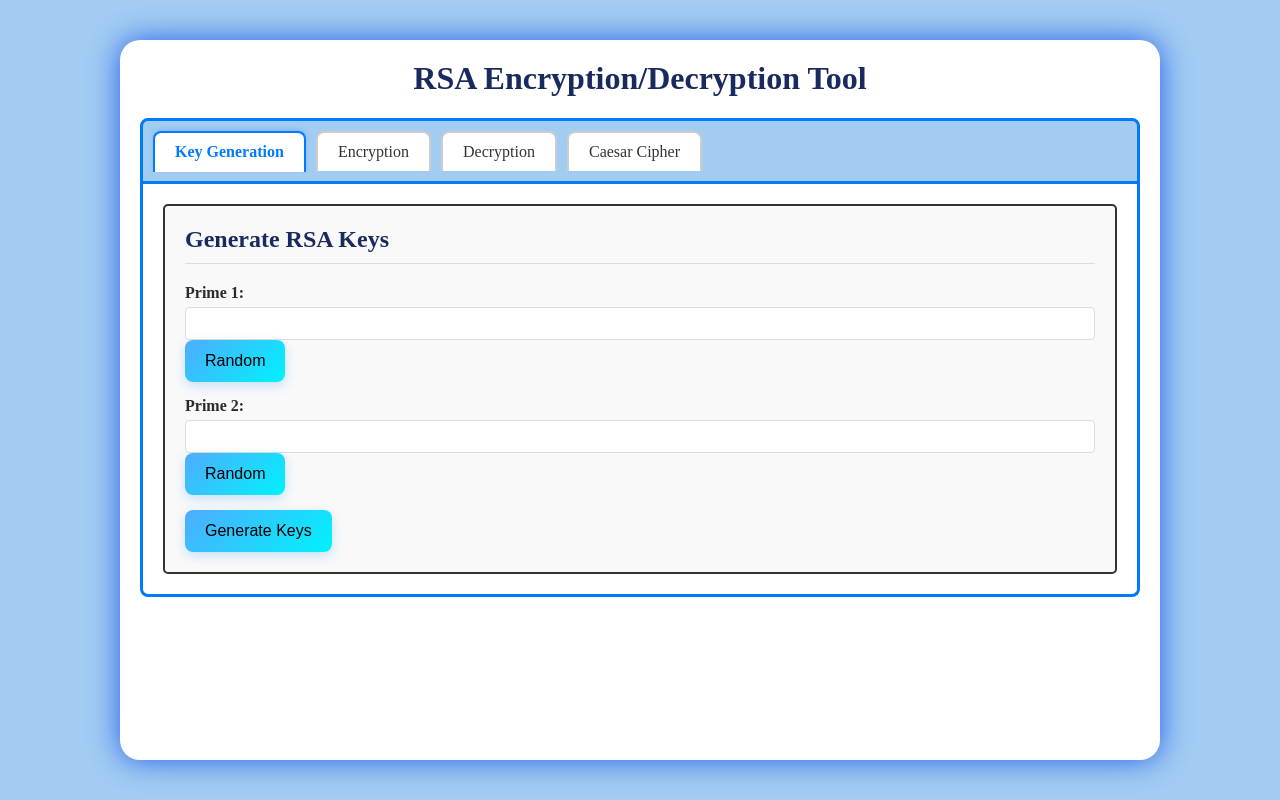
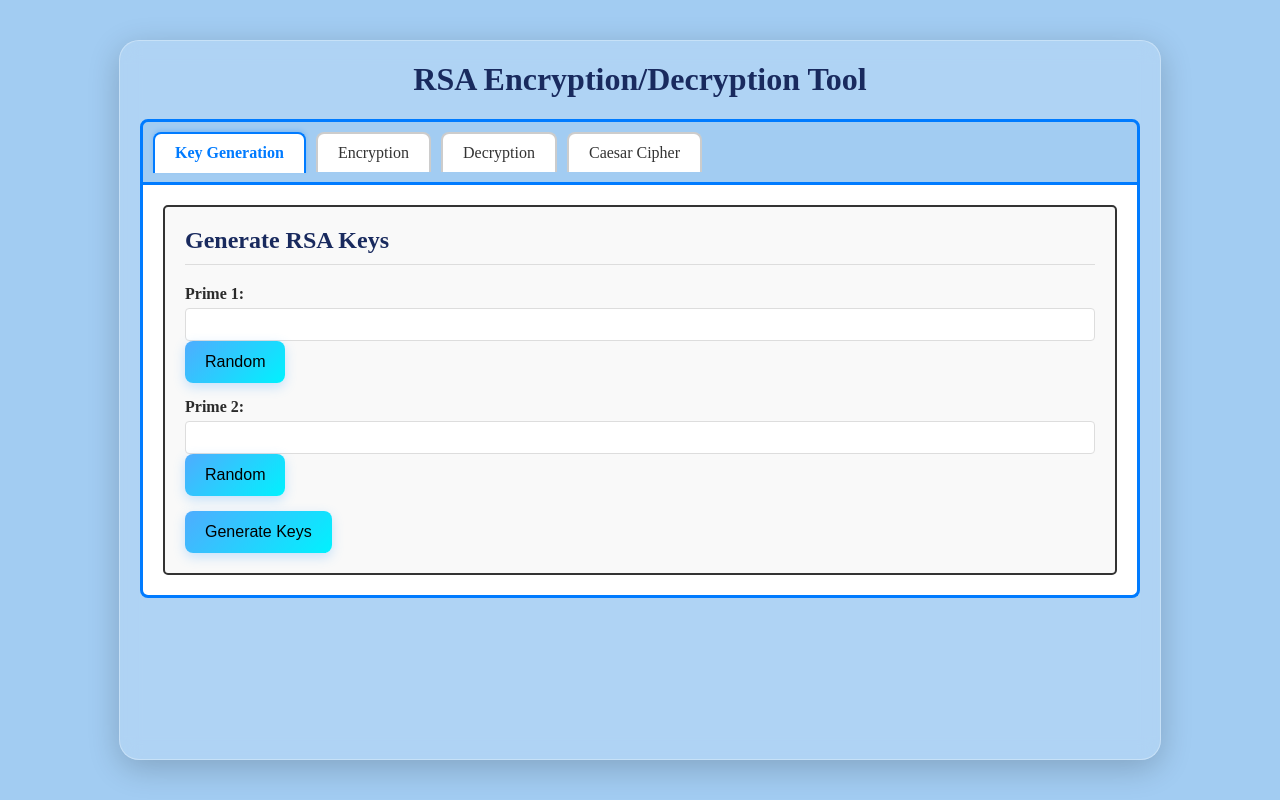
Before and after one commit to surjeetsinhthakur123/Text-Encryption-And-Decryption-Using-Rsa-Algorithm-and-Caesar-Ciphar-Tool, a Flask app: page / in a window 1280 px wide. Run offline with Flask 3, Linux system fonts and the light colour scheme.

Commit message:
Added ✨Glassy Container

```diff
--- a/static/styles.css
+++ b/static/styles.css
@@ -9,14 +9,21 @@
     overflow-x: hidden;
 }
 
-
 .container {
     max-width: 1000px;
     width: 100%;
-            background: white;
+    background: rgba(255, 255, 255, 0.15); /* semi-transparent */
+    backdrop-filter: blur(10px);           /* frosted glass effect */
+    -webkit-backdrop-filter: blur(10px);   /* Safari support */
     padding: 20px;
     border-radius: 20px;
-            box-shadow: 0 0 30px rgba(19, 83, 233, 0.895);
+    box-shadow: 0 8px 32px rgba(0, 0, 0, 0.2);
+    border: 1px solid rgba(255, 255, 255, 0.3);
+    transition: all 0.3s ease;
+}
+
+.container:hover {
+    box-shadow: 0 10px 40px rgba(0, 0, 0, 0.25);
 }
 
 h1 {
@@ -32,12 +39,14 @@
     background-color: #f9f9f9;
     border-color: #333;
 }
+
 .section h2 {
     margin-top: 0;
     color: #192a5e;
     border-bottom: 1px solid #ddd;
     padding-bottom: 10px;
 }
+
 .form-group {
     margin-bottom: 15px;
 }
@@ -46,8 +55,9 @@
     display: block;
     margin-bottom: 5px;
     font-weight: bold;
-            color: #2b2b2b
+    color: #2b2b2b;
 }
+
 input[type="number"], input[type="text"], textarea {
     width: 100%;
     padding: 8px;
@@ -55,11 +65,12 @@
     border-radius: 4px;
     box-sizing: border-box;
 }
+
 textarea {
     min-height: 10px;
     resize: vertical;
+}
 
-        }
 button {
     background: linear-gradient(135deg, #4facfe, #00f2fe);
     color: rgb(0, 0, 0);
@@ -175,6 +186,7 @@
     border-bottom: 1px solid #b3d4fc;
     padding-bottom: 8px;
 }
+
 #decrypt-results {
     margin-top: 20px;
     padding: 20px;
@@ -193,6 +205,7 @@
     border-bottom: 1px solid #b3d4fc;
     padding-bottom: 8px;
 }
+
 .tabs {
     display: flex;
     background-color: #a2ccf2;
@@ -259,7 +272,7 @@
     white-space: pre-wrap;
     word-wrap: break-word;
     min-height: 80px;
-            padding-right: 60px; /* space for copy button */
+    padding-right: 60px;
     position: relative;
 }
 
```
Lines whose indentation alone changed are shown as unchanged.
